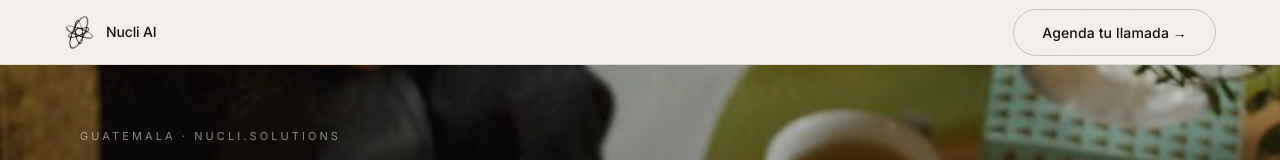
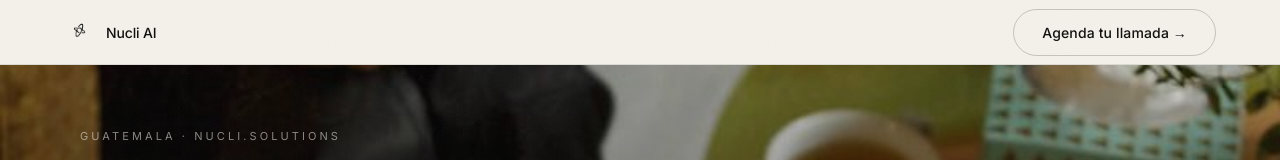
Before and after one commit to stevanmarroquin-bot/nucli-ai, a Next.js app: page / in a window 1280 px wide. Shown: the top 160 px of the page. Built offline with nearby package versions, Linux system fonts and the light colour scheme; a web font is replaced by a local one.

Commit message:
Update logo to logonucli.PNG

```diff
--- a/app/layout.tsx
+++ b/app/layout.tsx
@@ -21,7 +21,7 @@ export default function RootLayout({ children }: { children: React.ReactNode })
   return (
     <html lang="es">
       <head>
-        <link rel="icon" href="/logonotext.PNG" type="image/png" />
+        <link rel="icon" href="/logonucli.PNG" type="image/png" />
         <link rel="preconnect" href="https://fonts.googleapis.com" />
         <link rel="preconnect" href="https://fonts.gstatic.com" crossOrigin="anonymous" />
         <link
--- a/app/page.tsx
+++ b/app/page.tsx
@@ -69,7 +69,7 @@ function Nav() {
         height: 64, display: 'flex', alignItems: 'center', justifyContent: 'space-between',
       }}>
         <div style={{ display: 'flex', alignItems: 'center', gap: 10 }}>
-          <img src="/logonotext.PNG" alt="Nucli AI" width={32} height={32}
+          <img src="/logonucli.PNG" alt="Nucli AI" width={32} height={32}
             style={{ mixBlendMode: 'multiply', objectFit: 'contain' }} />
           <span style={{ fontSize: 14, fontWeight: 500, letterSpacing: '-0.01em', ...SANS }}>Nucli AI</span>
         </div>
@@ -528,7 +528,7 @@ function Footer() {
         display: 'flex', justifyContent: 'space-between', alignItems: 'center', flexWrap: 'wrap', gap: 16,
       }}>
         <div style={{ display: 'flex', alignItems: 'center', gap: 10 }}>
-          <img src="/logonotext.PNG" alt="Nucli AI" width={28} height={28}
+          <img src="/logonucli.PNG" alt="Nucli AI" width={28} height={28}
             style={{ mixBlendMode: 'screen', objectFit: 'contain', opacity: 0.55 }} />
           <span style={{ fontSize: 13, color: 'rgba(244,241,235,0.45)', ...SANS }}>
             Nucli AI · Guatemala · nucli.solutions
```
Also changed, not shown: public/logonucli.PNG (added).
